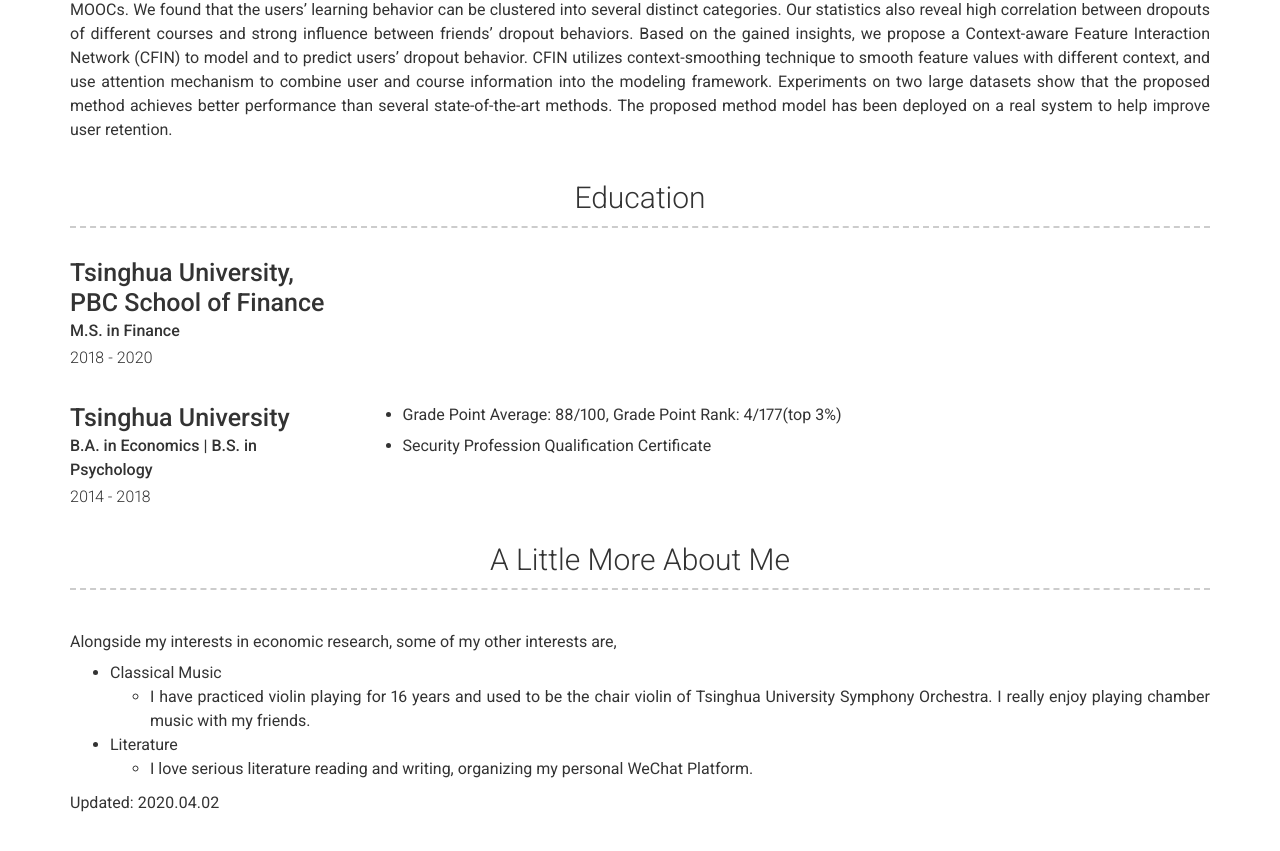
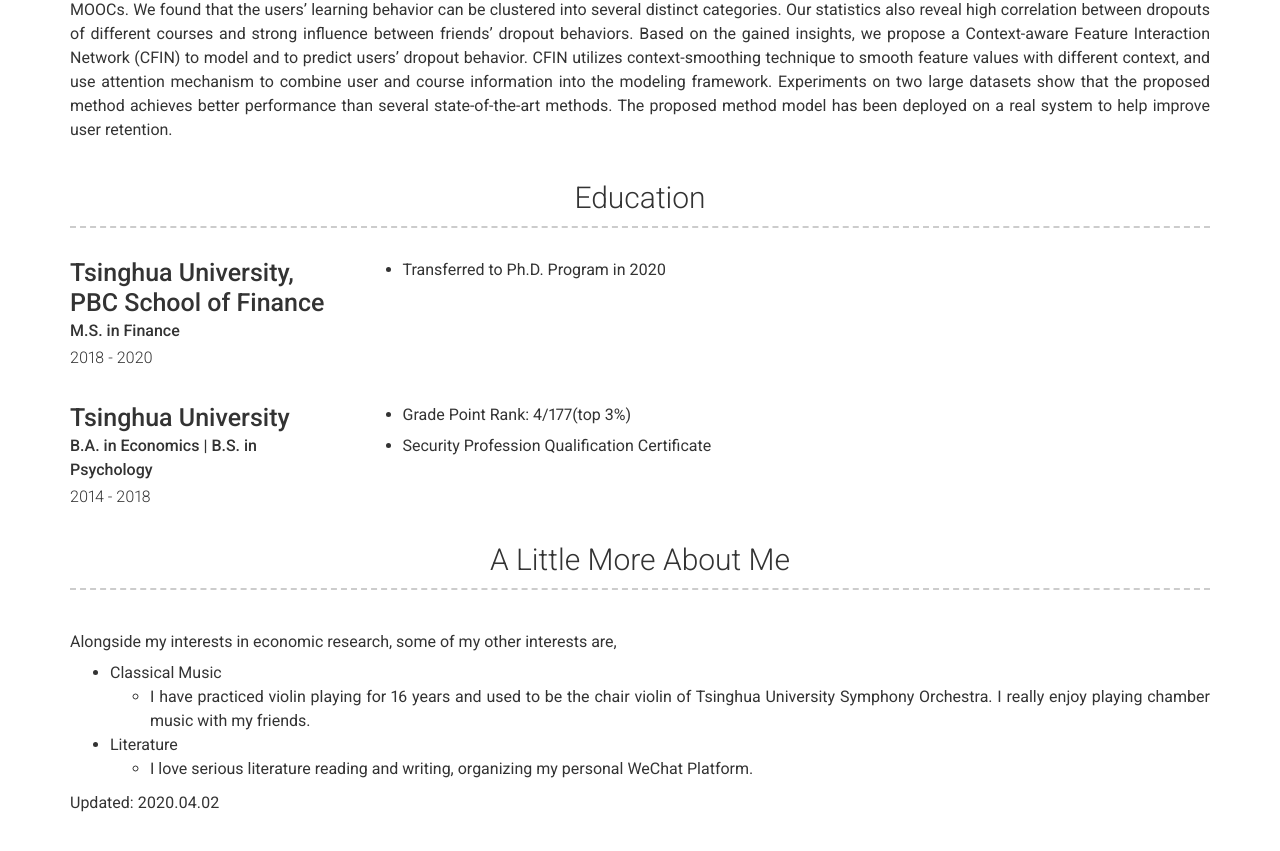
Before and after one commit to shuhuaizhang/shuhuaizhang.github.io, a Jekyll site: the page built from index.md, in a window 1280 px wide and 900 px high, scrolled down 784 px. Shown: the top 851 px of the window. Built offline with Jekyll 4.4.1, drawn with Linux system fonts in a browser that asks for light colours; nearby versions of some CDN libraries.

Commit message:
Update education.yml

```diff
--- a/_data/education.yml
+++ b/_data/education.yml
@@ -5,8 +5,8 @@
   qualification: M.S. in Finance
   #quote: >
   #  Short institution or course description (optional)
-  #description: | # this will include new lines to allow paragraphs
-  #  Description of qualification
+  description: | # this will include new lines to allow paragraphs
+     - Transferred to Ph.D. Program in 2020
 
 - layout: left
   name: Tsinghua University
@@ -16,6 +16,6 @@
   #quote: >
   #  Short institution or course description (optional)
   description: | # this will include new lines to allow paragraphs
-    - Grade Point Average: 88/100, Grade Point Rank: 4/177(top 3%)
+    - Grade Point Rank: 4/177(top 3%)
 
     - Security Profession Qualification Certificate
```
